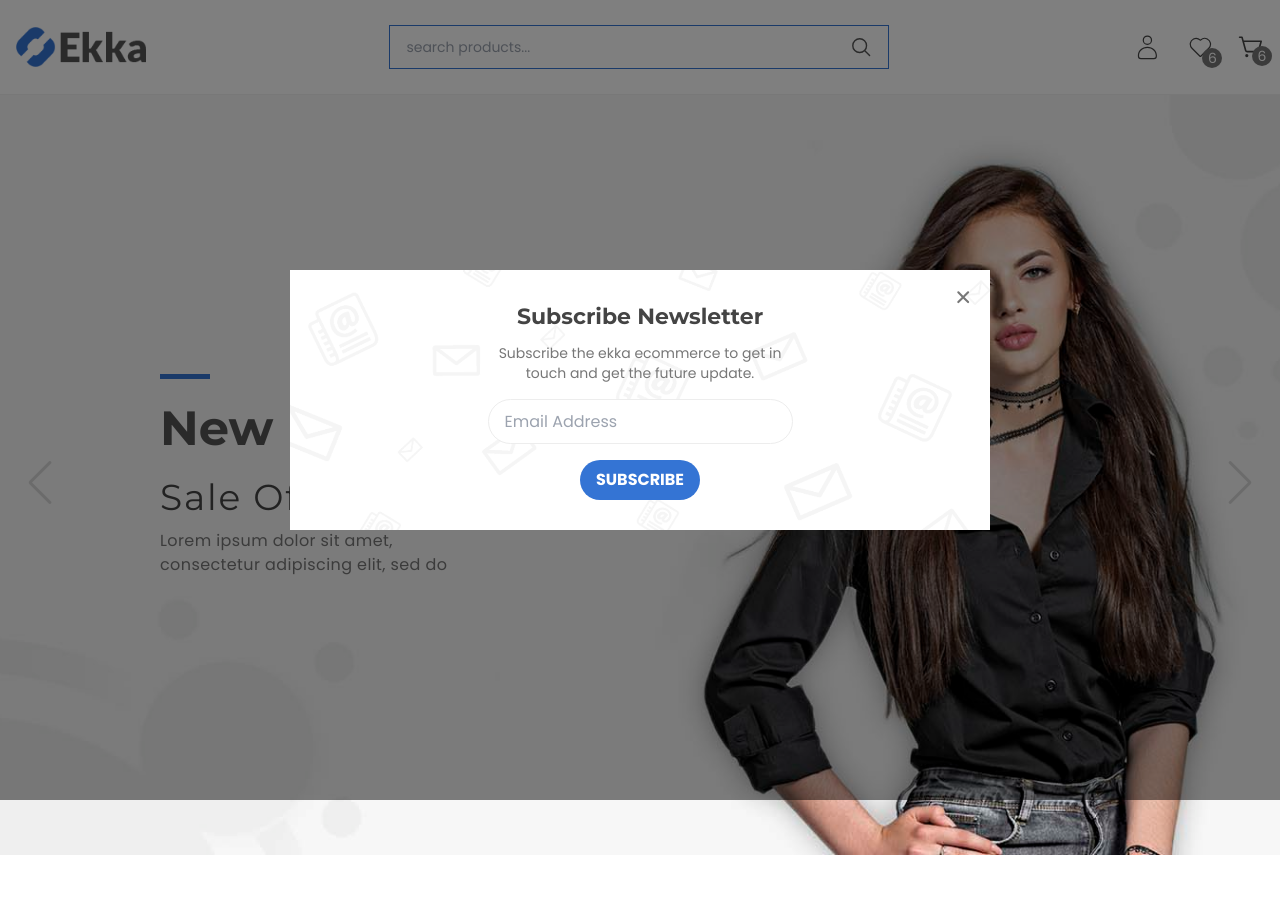
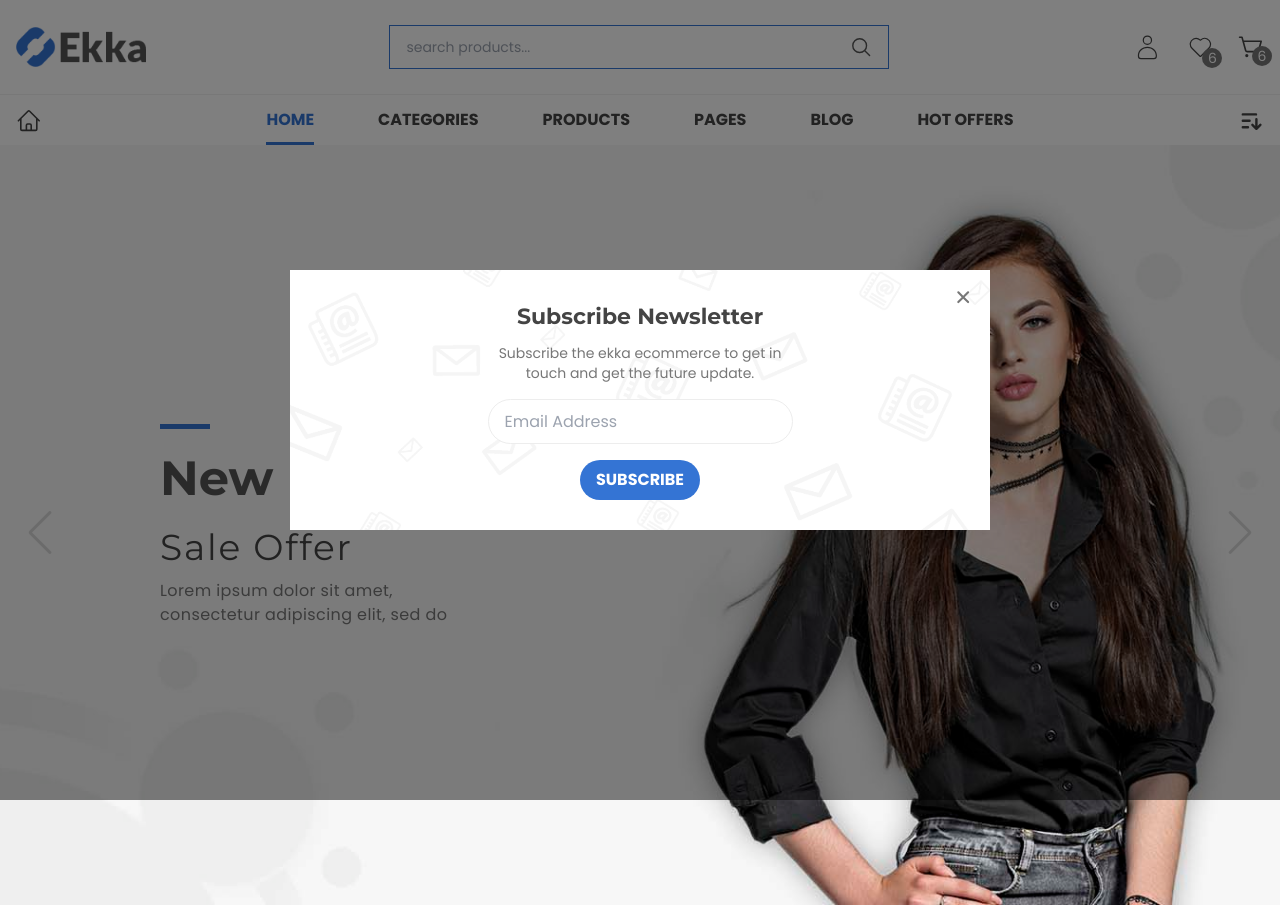
Before and after one commit to AliDeWeb/Online-Shop-NextJs, a Next.js app: page / in a window 1280 px wide. Before the commit the page ends 855 px from the top, so only its background shows below. Built offline with nearby package versions, Linux system fonts and the light colour scheme.

Commit message:
navbar developed

```diff
--- a/app/layout.tsx
+++ b/app/layout.tsx
@@ -45,6 +45,7 @@ const montserrat = localFont({
 
 // Components
 import Header from '@/components/Header/Header';
+import Navbar from '@/components/Navbar/Navbar';
 
 export default function RootLayout({
   children,
@@ -65,6 +66,7 @@ export default function RootLayout({
         className={`${poppins.variable} ${montserrat.variable} pb-16 sm:pb-0`}
       >
         <Header />
+        <Navbar />
         {children}
       </body>
     </html>
--- a/components/Header/HeaderIcons.tsx
+++ b/components/Header/HeaderIcons.tsx
@@ -54,7 +54,7 @@ const HeaderIcons = ({ smallIcons }: HeaderIconsProps) => {
         items={megaMenuItems}
         isActive={isMegaMenuActive}
         setIsActive={setIsMegaMenuActive}
-        className="absolute -bottom-[116px] -left-[100px]"
+        className="absolute -bottom-[116px] -left-[100px] z-50"
       />
 
       <Link href={'/'} className="relative">
--- /dev/null
+++ b/components/Navbar/Navbar.tsx
@@ -0,0 +1,86 @@
+'use client';
+
+import React from 'react';
+import Link from 'next/link';
+import { usePathname } from 'next/navigation';
+
+// Icons
+import { HiOutlineHome } from 'react-icons/hi2';
+import { PiSortAscendingBold } from 'react-icons/pi';
+
+const Navbar = () => {
+  const pathname = usePathname();
+
+  return (
+    <nav>
+      <div className="container">
+        <div className="flex h-[50px] items-center justify-between">
+          <div>
+            <Link href={'/'} className="text-[#444444]">
+              <HiOutlineHome size={'1.6em'} />
+            </Link>
+          </div>
+          <div>
+            <ul className="flex items-center gap-16 font-poppins font-bold uppercase text-[#444444]">
+              <li>
+                <Link
+                  href="/"
+                  className={`${pathname === '/' ? 'text-[#3474d4] before:w-full' : 'before:w-0'} relative flex h-[50px] items-center justify-center transition-all before:absolute before:bottom-0 before:left-0 before:right-0 before:h-[3px] before:bg-[#3474d4] before:transition-all before:content-[''] hover:text-[#3474d4] hover:before:w-full`}
+                >
+                  Home
+                </Link>
+              </li>
+              <li>
+                <Link
+                  href="/"
+                  className={`relative flex h-[50px] items-center justify-center transition-all before:absolute before:bottom-0 before:left-0 before:right-0 before:h-[3px] before:w-0 before:bg-[#3474d4] before:transition-all before:content-[''] hover:text-[#3474d4] hover:before:w-full`}
+                >
+                  Categories
+                </Link>
+              </li>
+              <li>
+                <Link
+                  href="/"
+                  className={`relative flex h-[50px] items-center justify-center transition-all before:absolute before:bottom-0 before:left-0 before:right-0 before:h-[3px] before:w-0 before:bg-[#3474d4] before:transition-all before:content-[''] hover:text-[#3474d4] hover:before:w-full`}
+                >
+                  Products
+                </Link>
+              </li>
+              <li>
+                <Link
+                  href="/"
+                  className={`relative flex h-[50px] items-center justify-center transition-all before:absolute before:bottom-0 before:left-0 before:right-0 before:h-[3px] before:w-0 before:bg-[#3474d4] before:transition-all before:content-[''] hover:text-[#3474d4] hover:before:w-full`}
+                >
+                  Pages
+                </Link>
+              </li>
+              <li>
+                <Link
+                  href="/"
+                  className={`relative flex h-[50px] items-center justify-center transition-all before:absolute before:bottom-0 before:left-0 before:right-0 before:h-[3px] before:w-0 before:bg-[#3474d4] before:transition-all before:content-[''] hover:text-[#3474d4] hover:before:w-full`}
+                >
+                  Blog
+                </Link>
+              </li>
+              <li>
+                <Link
+                  href="/"
+                  className={`relative flex h-[50px] items-center justify-center transition-all before:absolute before:bottom-0 before:left-0 before:right-0 before:h-[3px] before:w-0 before:bg-[#3474d4] before:transition-all before:content-[''] hover:text-[#3474d4] hover:before:w-full`}
+                >
+                  Hot Offers
+                </Link>
+              </li>
+            </ul>
+          </div>
+          <div>
+            <i className="text-[#444444]">
+              <PiSortAscendingBold size={'1.6em'} />
+            </i>
+          </div>
+        </div>
+      </div>
+    </nav>
+  );
+};
+
+export default Navbar;
```
